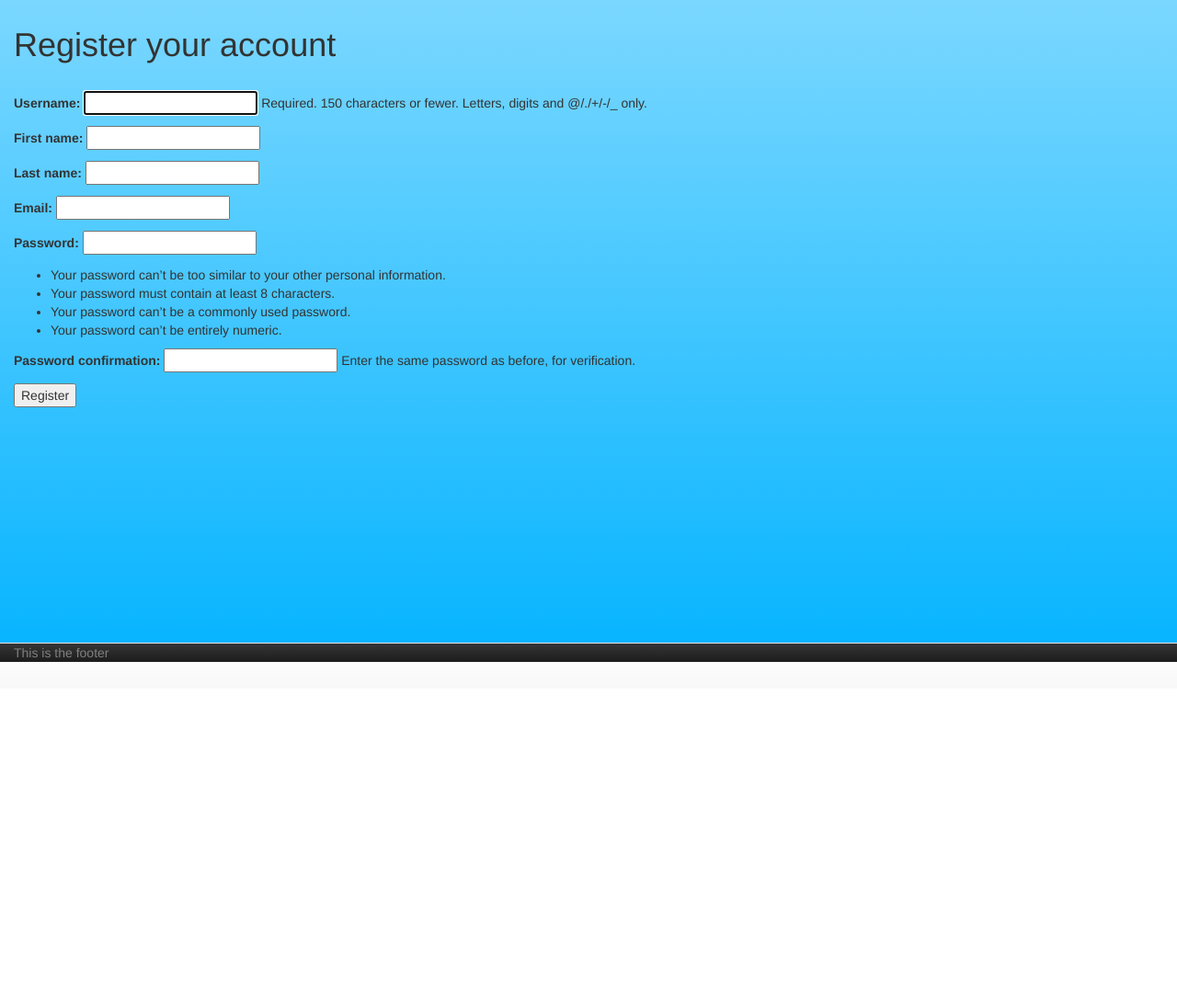
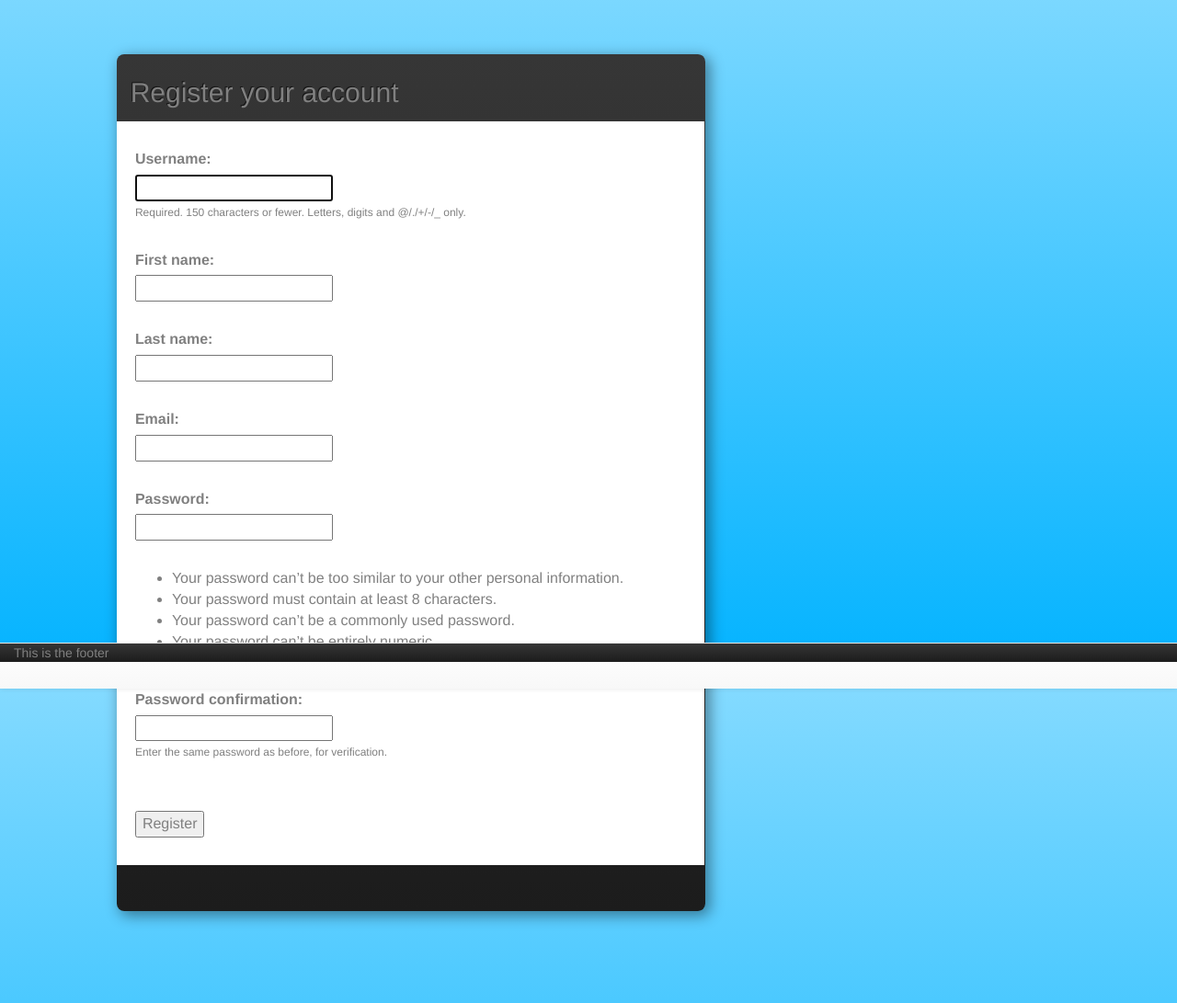
Before and after one commit to TotallyMelvin/Smart-City-Project, a Django app: page /home/register/ in a window 1280 px wide. Shown: the part 51-1142 px from the top of the page at 92% size. Before the commit the page ends 771 px from the top, so only its background shows below. Run offline with Django 3.2, Linux system fonts and the light colour scheme; some libraries are stand-ins or nearby versions.

Commit message:
Css for footer, map, register and login pages.

```diff
--- a/accounts/static/css/indexPage.css
+++ b/accounts/static/css/indexPage.css
@@ -93,6 +93,10 @@
 	text-shadow: -1px -1px 0px #141414;
 }
 
+.login #id_username, #id_password {
+	display: block;
+}
+
 body {
 	background: linear-gradient(0deg, #00b2ff, #83daff) !important;
     background-repeat: no-repeat;
--- /dev/null
+++ b/accounts/static/css/register.css
@@ -0,0 +1,44 @@
+.register {
+	background: linear-gradient(0deg, #1c1c1c, #363636);
+	left: 0;
+	color: grey;
+	padding-bottom: 50px;
+	margin-top: 50px;
+	border-radius: 8px;
+	margin-left: 20px;
+	margin-right: 20px;
+	margin-bottom: 100px;
+	box-shadow: 4px 4px 15px 1px rgba(0, 0, 0, 0.42);
+	z-index: 10;
+}
+
+.register form {
+	background: white;
+	margin-top: 15px;
+	margin-left: -14.75px;
+	margin-right: -14.75px;
+	padding-top: 30px;
+	padding-left: 20px;
+	padding-right: 20px;
+	padding-bottom: 30px;
+	color: grey;
+	font-size: 16px;
+}
+
+.register h2{
+	padding-top: 5px;
+	color: grey;
+	text-shadow: -1px -1px 0px #141414;
+}
+
+.register p{
+	padding-bottom: 20px;
+}
+
+.register #id_username, #id_first_name, #id_last_name, #id_email, #id_password1, #id_password2 {
+	display: block;
+}
+
+.helptext {
+	font-size: 12px;
+}
--- a/accounts/templates/accounts/base.html
+++ b/accounts/templates/accounts/base.html
@@ -7,6 +7,8 @@
         <!-- Latest compiled and minified CSS -->
         <link rel="stylesheet" href="{% static 'css/indexPage.css' %}" type="text/css">
 		<link rel="stylesheet" href="{% static 'css/footer.css' %}" type="text/css">
+		<link rel="stylesheet" href="{% static 'css/register.css' %}" type="text/css">
+		<link rel="stylesheet" href="{% static 'css/map.css' %}" type="text/css">
         <script src="{%static 'js/bootstrap.js' %}"></script>
         <script src="{%static 'js/bootstrap.min.js' %}"></script>
 
--- a/accounts/templates/accounts/map.html
+++ b/accounts/templates/accounts/map.html
@@ -1,6 +1,6 @@
 
 {% block content %}
-<iframe width="600" height="450" frameborder="0" style="border:0"
+<iframe width="600" height="450" frameborder="0" style="border:5px solid #ffffff"
 src="{{ map_link }}"
 allowfullscreen></iframe>
 
--- a/accounts/templates/accounts/register.html
+++ b/accounts/templates/accounts/register.html
@@ -6,12 +6,17 @@
 <!-- Body -->
 <div><br><br><br></div>
 <div class = 'rego container-fluid'>
-  <h1>Register your account</h1>
-  <br>
+<div class="row">
+	<div class="col-sm-1"></div>
+	<div class="col-sm-6 register">
+  <h2>Register your account</h2>
 <form method="post">
   {% csrf_token %}
   {{ form.as_p }}
+  <br>
   <button type="submit">Register</button>
 </form>
-<div>
+</div>
+</div>
+</div>
 {% endblock %}
```
Also changed, not shown: accounts/static/css/map.css (added, +39 -0 lines), accounts/templates/accounts/main.html (+7 -7 lines).
